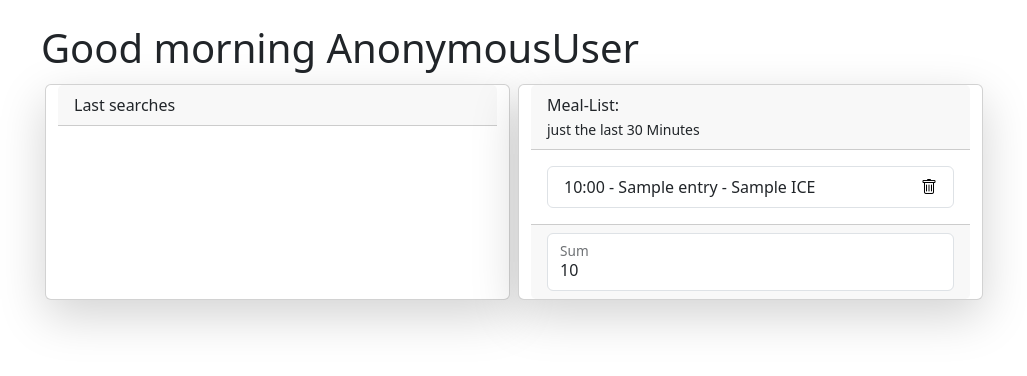
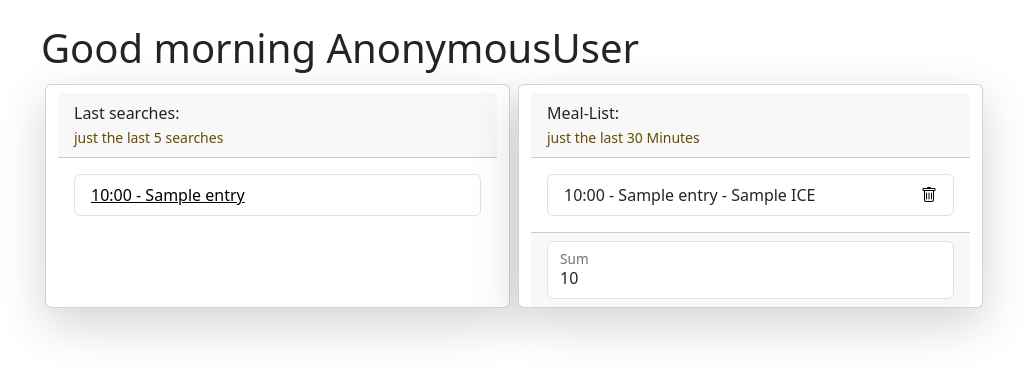
Before and after one commit to jcivitel/django_insumate, a Django app: template django_im_frontend/templates/dashboard.html in a window 1280 px wide. Shown: the part 56-432 px from the top of the page, without its empty margins (41-1068 px from the left). Run offline with Django 5.2, Linux system fonts and the light colour scheme; the template is opened without the code that fills it: most values are stand-ins (such as "Sample title", 1, 10 or a date in 2020); some libraries are stand-ins or nearby versions.

Commit message:
added RecentSearch

```diff
--- a/django_im_frontend/templates/dashboard.html
+++ b/django_im_frontend/templates/dashboard.html
@@ -1,22 +1,43 @@
 {% extends "base/base.html" %}
-{% now "H" as current_time %}
 {% block content %}
+    {% now "H" as current_time %}
     <div>
-        <h1>Good {% if current_time > 12 and current_time < 17 %}afternoon{% elif current_time > 17 %}eveing{% else %}
-            morning{% endif %} {{ user }}</h1>
+        <h1>Good
+            {% if current_time|add:0 >= 17 %}
+                evening
+            {% elif current_time|add:0 >= 12 %}
+                afternoon
+            {% else %}
+                morning
+            {% endif %}
+            {{ user }}
+        </h1>
     </div>
     <div class="container">
         <div class="row">
             <div class="card shadow-lg m-1 col-11 col-md-5">
-                <div class="card-header">Last searches</div>
+                <div class="card-header mt-2">
+                    <div>Last searches:</div>
+                    <small class="small text-warning-emphasis">just the last 5 searches</small>
+                </div>
                 <div class="card-body">
-
+                    <ul class="list-group">
+                        {% for entry in recent_searches %}
+                            <li class="list-group-item">
+                                <a href="{% url "calculator" entry.barcode %}" class="link-body-emphasis">
+                                    {{ entry.timestamp|date:"H:i" }} - {{ entry.name }}
+                                </a>
+                            </li>
+                        {% empty %}
+                            <li class="list-group-item">Your search list is empty 🥲</li>
+                        {% endfor %}
+                    </ul>
                 </div>
             </div>
             <div class="card shadow-lg m-1 col-11 col-md-5">
-                <div class="card-header">
+                <div class="card-header mt-2">
                     <div>Meal-List:</div>
-                    <small class="small">just the last 30 Minutes</small>
+                    <small class="small text-warning-emphasis">just the last 30 Minutes</small>
                 </div>
                 <div class="card-body">
                     <ul class="list-group">
```
Also changed, not shown: django_im_backend/models.py (+32 -0 lines), django_im_frontend/views.py (+17 -5 lines), django_im_backend/migrations/0004_recentsearch.py (added).
